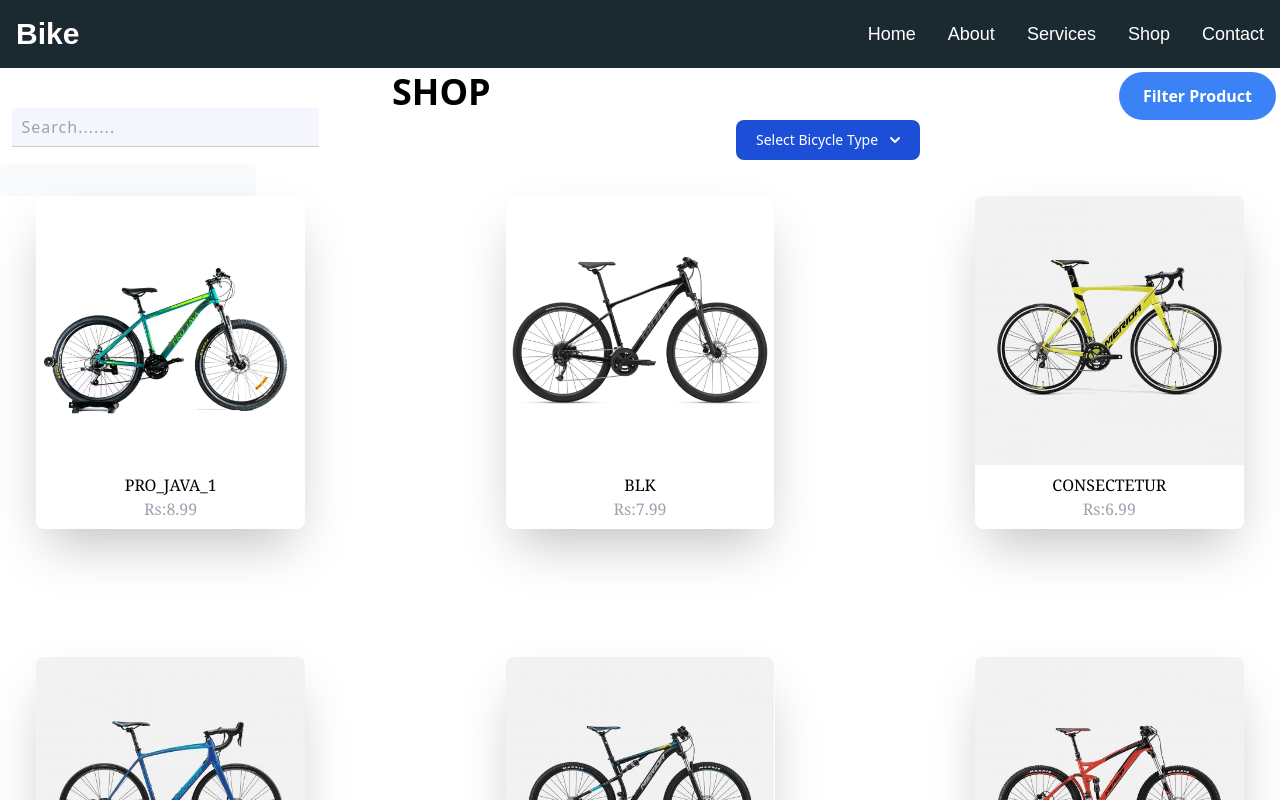
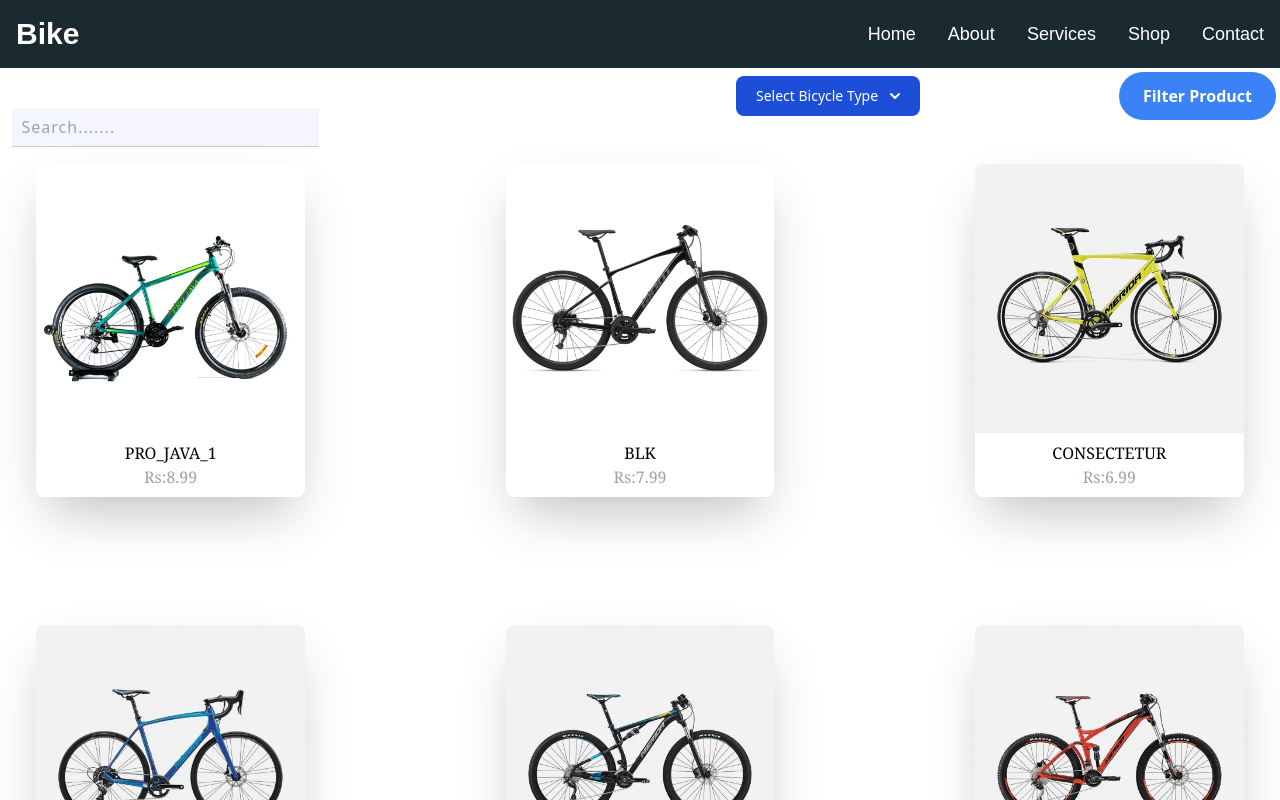
Before and after one commit to tarunkumarkale/EBikes, a React (Vite) app: page /EBikes/Shop in a window 1280 px wide. Shown: the top 800 px of the page. Built offline with nearby package versions, Linux system fonts and the light colour scheme; a web font is replaced by a local one.

Commit message:
solved isuue of shop design black strip

```diff
--- a/src/DesignSection/ShopDesign.jsx
+++ b/src/DesignSection/ShopDesign.jsx
@@ -9,25 +9,23 @@ const ShopHeader = () => {
   }
 
   return (
-    <div className='flex flex-col-reverse sm:flex-row w-full h-24 mt-32 sm:mt-0 bg-white'>
-      <div className='w-[100%] sm:w-[30%]'>
-        <div className="wrap-input-3 ">
+    <section className='relative'>
+       <div className='flex flex-col sm:flex-row w-full mt-10 h-24  sm:my-0'>
+        <div className='w-[100%] sm:w-[30%] sm:block hidden'>
+           <div className="wrap-input-3">
             <input className="input" type="text" placeholder="Search......." />
             <span className="focus-border"></span>
           </div>
         </div>
         <div className='w-full sm:w-[70%]'>
-        <h1 className='text-4xl font-extrabold pt-1 pl-2'>SHOP</h1>
           <div className='flex justify-center items-end'>
-          <form action="/action_page.php" className="flex items-center">
-            <div className="rounded static  py-2 px-4 mr-2 z-10">
+            <div className="rounded py-2 px-4 mr-2 z-10">
               <DropDown user={user} togg={userClick} />
-            </div>
-
-          </form>
             </div>
           </div>
         </div>
+      </div>
+    </section>
   );
 }
 
--- a/src/DesignSection/ShopDesignMidSection.jsx
+++ b/src/DesignSection/ShopDesignMidSection.jsx
@@ -11,7 +11,7 @@ const ShopDesignMidSection = () => {
   return (
     <>
     <div>
-    <Sidebar/>
+    {/* <Sidebar/> */}
         <Cards/>
       </div>
       <div className="mb-6">   <Pagination/></div>
--- a/src/DesignSection/Sidebar.jsx
+++ b/src/DesignSection/Sidebar.jsx
@@ -23,13 +23,13 @@ const Sidebar = () => {
           </ul>
         </div>
         {/* Close button */}
-        <button className="absolute top-4 right-4" onClick={toggleSidebar}>
-          <IoClose className="h-6 w-6 text-gray-600" />
+        <button className="absolute top-4 right-4" >
+          <IoClose className="h-6 w-6 text-gray-600" onClick={toggleSidebar}  />
         </button>
       </div>
-
+{/* */}
       {/* Button to toggle sidebar */}
-      <button className="fixed top-4 right-1  mt-14 bg-blue-500 hover:bg-blue-700 text-white font-bold py-3 px-6 rounded-full" onClick={toggleSidebar}>
+      <button className="fixed top-4 right-1  mt-14 bg-blue-500 hover:bg-blue-700 text-white font-bold py-3 px-6 rounded-full"  onClick={toggleSidebar} >
         {isSidebarOpen ? 'X ' : "Filter Product"}
       </button>
     </div>
```
Also changed, not shown: src/DesignSection/DropDown.jsx (line endings or trailing spaces). Lines whose indentation alone changed are shown as unchanged.
